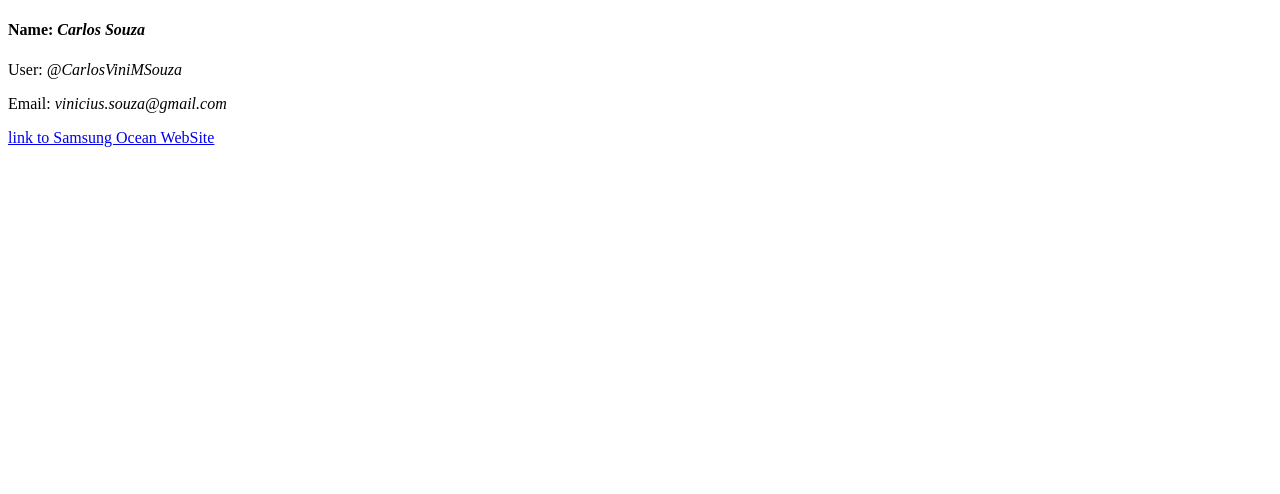
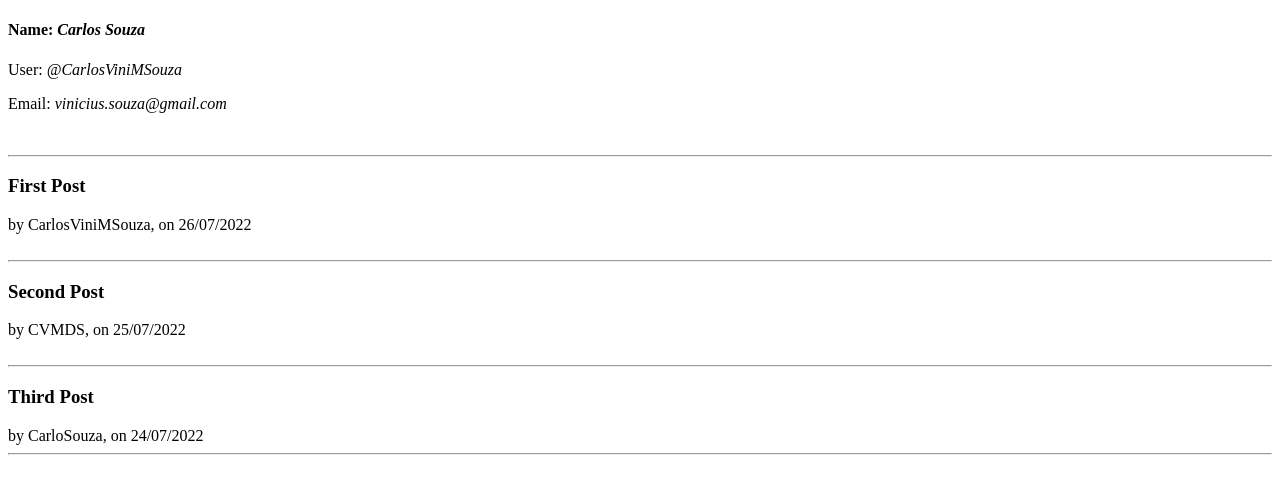
Before and after one commit to CarlosViniMSouza/App-Flask-Ocean, a Flask app: page /contacts in a window 1280 px wide. Shown: the top 494 px of the page. Run offline with Flask 2, Linux system fonts and the light colour scheme.

Commit message:
interval

```diff
--- a/main.py
+++ b/main.py
@@ -1,7 +1,29 @@
 from markupsafe import escape
+from datetime import datetime
 from flask import Flask, render_template
 
 app = Flask(__name__)
+
+posts = [
+    {
+        "title": "First Post",
+        "body": "Text of false post :)",
+        "author": "CarlosViniMSouza",
+        "created": datetime(2022, 7, 26)
+    },
+    {
+        "title": "Second Post",
+        "body": "Text of second false post :|",
+        "author": "CVMDS",
+        "created": datetime(2022, 7, 25)
+    },
+    {
+        "title": "Third Post",
+        "body": "Text of last false post! u.u",
+        "author": "CarloSouza",
+        "created": datetime(2022, 7, 24)
+    }
+]
 
 
 @app.route("/")
@@ -15,4 +37,4 @@ def contacts():
     username = "@CarlosViniMSouza"
     email = "vinicius.souza@gmail.com"
 
-    return render_template("index.html", name=name, username=username, email=email)
+    return render_template("index.html", name=name, username=username, email=email, posts=posts)
--- a/templates/index.html
+++ b/templates/index.html
@@ -1,13 +1,28 @@
 <!DOCTYPE html>
 <html>
   <head>
-    <title>Contacts</title>
+    <title>My Blog</title>
   </head>
   <body>
     <h4>Name: <em>{{ name }}</em></h4>
     <p>User: <em>{{ username }}</em></p>
     <p>Email: <em>{{ email }}</em></p>
 
-    <a href="https://www.oceanbrasil.com/"> link to Samsung Ocean WebSite </a>
+    {% for i in posts %}
+    <br />
+    <article class="post">
+      <header>
+        <div>
+          <hr />
+          <h3>{{i.title}}</h3>
+          <div class="about">
+            by {{i.author}}, on {{i.created.strftime("%d/%m/%Y")}}
+          </div>
+        </div>
+      </header>
+    </article>
+    {% if loop.last %}
+    <hr />
+    {% endif %} {% endfor %}
   </body>
 </html>
```
Also changed, not shown: 2 other files.
